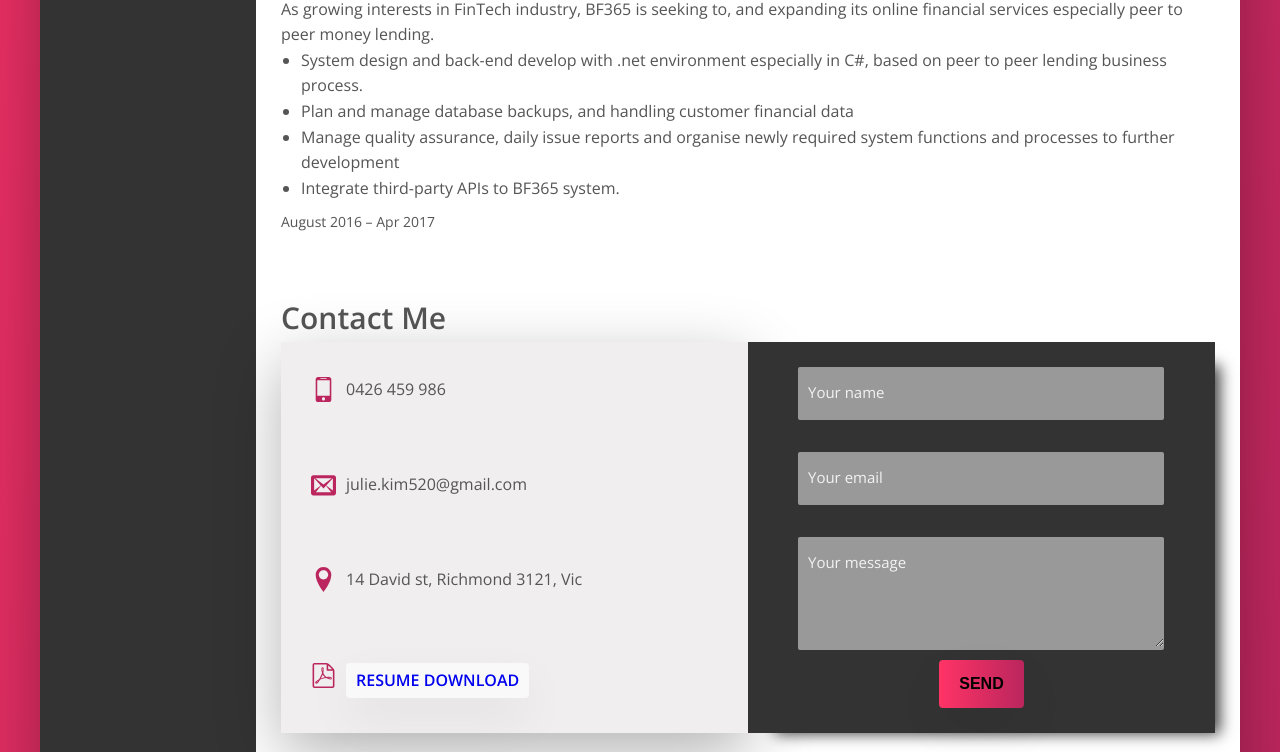
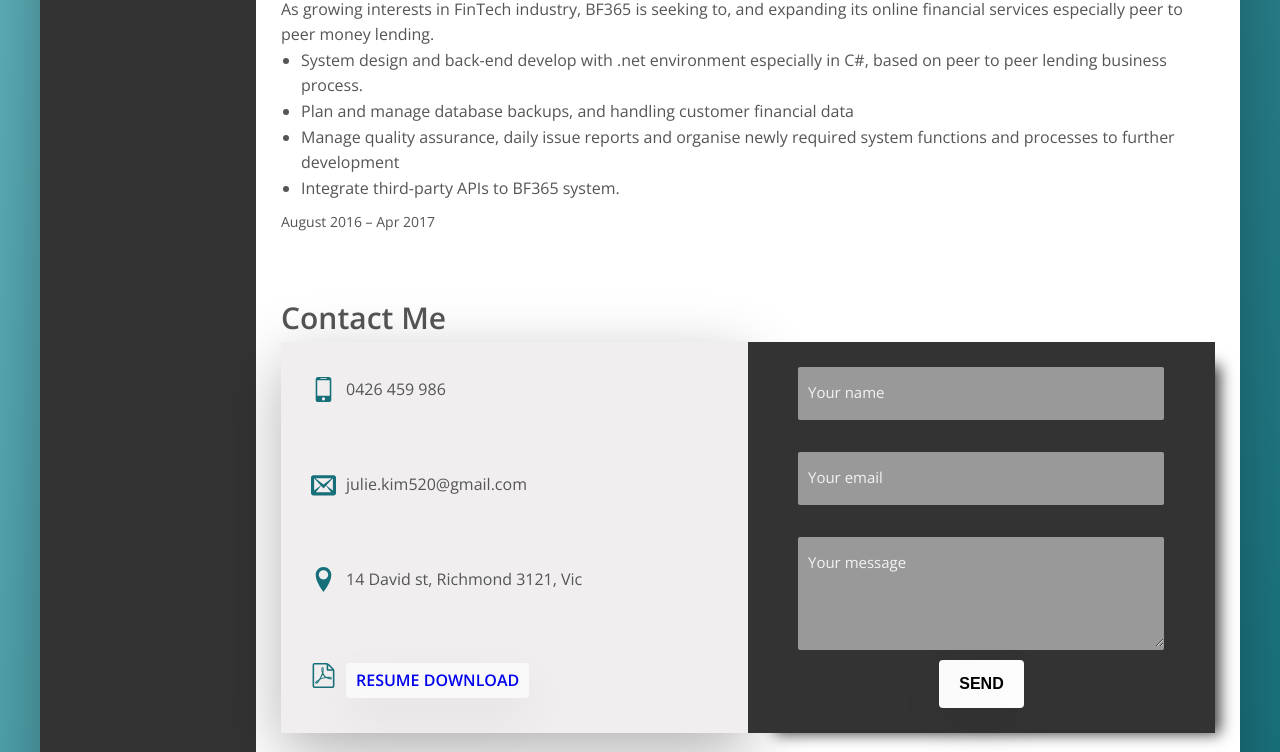
Before and after one commit to julie520/protfolio2, a website: page index.html in a window 1280 px wide. Shown: the part 2045-2797 px from the top of the page. Drawn offline with nearby package versions, Linux system fonts and the light colour scheme.

Commit message:
changed main color

```diff
--- a/index.html
+++ b/index.html
@@ -242,7 +242,7 @@
                   <svg class="description__icon">
                     <use xlink:href="/img/icon/symbol-defs.svg#icon-file-pdf"></use>
                   </svg>
-                  <a href="#" class="btn btn--link">Resume download</a>
+                  <a href="/img/HyunjuKim_Resume.pdf" class="btn btn--link">Resume download</a>
               </div>
 
             </div>
--- a/sass/_base.scss
+++ b/sass/_base.scss
@@ -1,6 +1,6 @@
-$color-primary: #eb2f64;
-$color-primary-light: #ff3366;
-$color-primary-dark: #ba265d;
+$color-primary: #509ea8;
+$color-primary-light: #82cfd9;
+$color-primary-dark: #166f79;
 $color-secondary: yellowgreen;
 
 $color-grey-light-1: #faf9f9;
--- a/sass/_components.scss
+++ b/sass/_components.scss
@@ -25,7 +25,7 @@
 
   &--submit {
     border: none;
-    background-image: linear-gradient(to right, $color-primary-light, $color-primary-dark);
+    background-image: linear-gradient(to right, rgba(255,255,255,0.3), rgba(255, 255, 255, 0.7));
     padding: 1.5rem 2rem;
     display: inline-block;
     vertical-align: top;
```
Also changed, not shown: css/style.comp.css, css/style.css, css/style.prefix.css, dist/css/style.css, dist/index.html, 2 other files.
